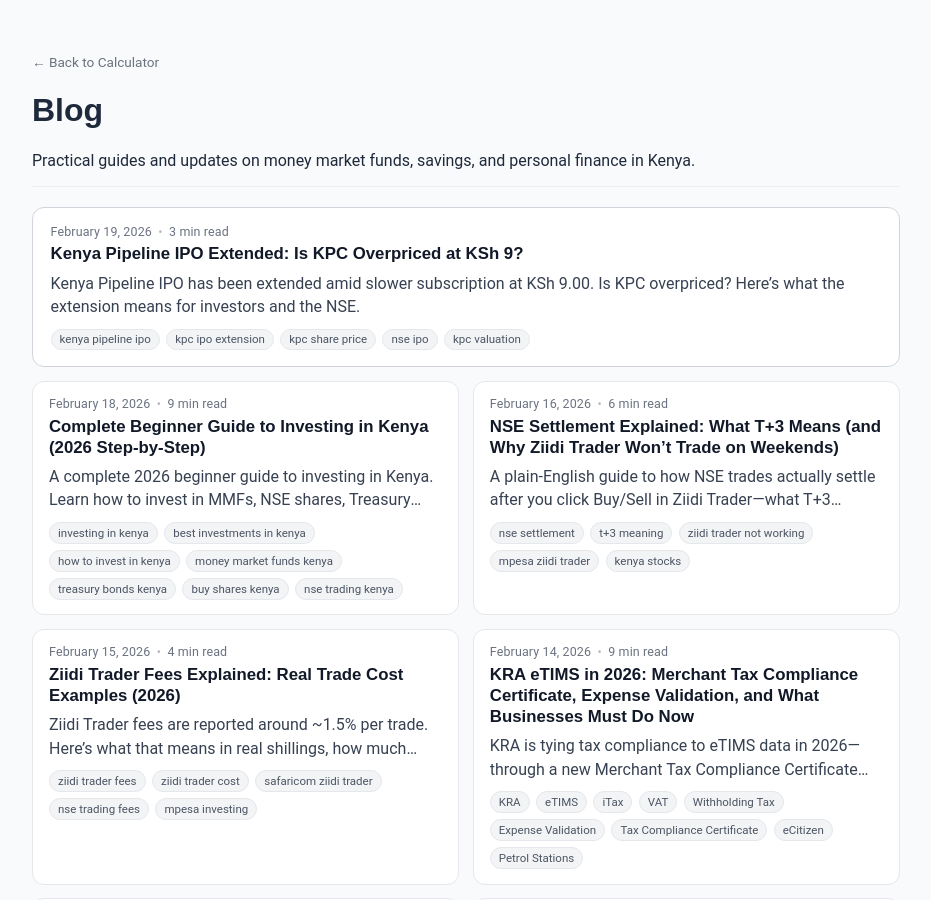
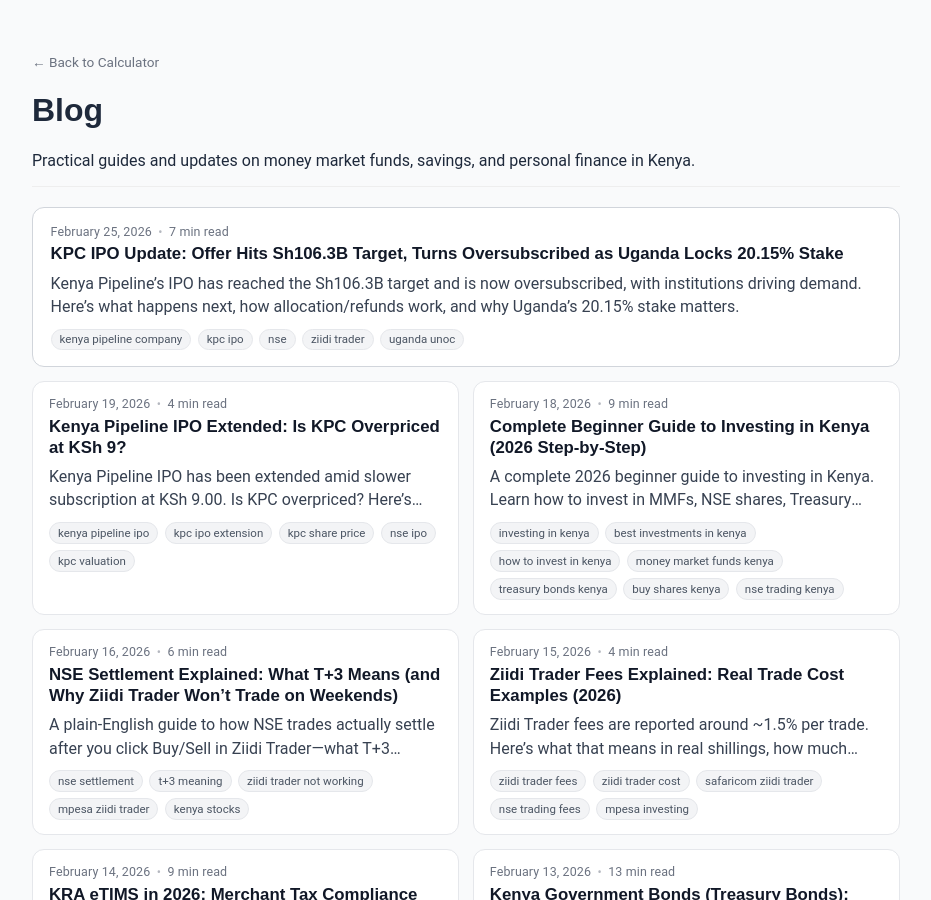
Before and after one commit to Coinimain/kenyanmmf, a Jekyll site: the page built from blog.md, in a window 1280 px wide and 900 px high. Shown: the whole window, without its empty margins (174-1105 px from the left). Built offline with Jekyll 4.4.1, drawn with Linux system fonts in a browser that asks for light colours; comment, search, counter and statistics services are not loaded; some of the changed lines change nothing that is shown.

Commit message:
Add KPC IPO oversubscription update post + banner; link from extension analysis

```diff
--- a/_posts/2026-02-19-kenya-pipeline-ipo-extended-analysis.md
+++ b/_posts/2026-02-19-kenya-pipeline-ipo-extended-analysis.md
@@ -19,13 +19,15 @@
 
 ---
 
-The **Kenya Pipeline IPO** has officially been extended after slower-than-expected subscription at the offer price of **KSh 9.00 per share**.
+The **Kenya Pipeline IPO** was officially extended after slower-than-expected subscription at the offer price of **KSh 9.00 per share** - a move that intensified debate over whether the **KPC IPO price was too high** heading into the Nairobi Securities Exchange (NSE) listing.
 
-The move has intensified debate over whether the **KPC IPO price is too high** - and what that means for investors ahead of the Nairobi Securities Exchange (NSE) listing.
+Since then, the story has moved fast: the offer has now **hit the Sh106.3B target and is being reported as oversubscribed**, with demand described as heavily **institution-led**, and Uganda (via UNOC) securing a **20.15% strategic stake** in the deal.
 
-If you need the full breakdown of the offer structure, risks and benefits, read our original analysis first: **[Kenya Pipeline IPO: Risks and Benefits Explained](/2026/02/03/kenya-pipeline-ipo-risks-benefits.html)**
+If you need the full breakdown of the offer structure, risks, and valuation debate, start here: **[Kenya Pipeline IPO: Risks and Benefits Explained](/blog/kenya-pipeline-ipo-risks-benefits/)**
 
-This update focuses on the extension - and what IPO extensions usually signal.
+And for the latest “what happened after the extension” update - including what oversubscription means for allocation/refunds and what to expect next, read: **[KPC IPO Update: Offer Hits Sh106.3B Target, Oversubscribed as Uganda Locks 20.15% Stake](/blog/kpc-ipo-update-oversubscribed-uganda-stake/)**
+
+It explains **why the extension happened**, what extensions usually signal, and why the outcome matters even now that the IPO has closed.
 
 ---
 
@@ -114,13 +116,16 @@
 
 An IPO extension does not mean Kenya Pipeline is a weak business.
 
-It does mean there is friction between **price and demand**.
+It means there was friction between **price and demand** at **KSh 9.00** - and that investors (especially large institutions) took longer to commit at the valuation.
 
-For investors, the decision is straightforward:
+Now that the offer has **closed** and is being reported as **fully subscribed / oversubscribed**, the question shifts from “will it sell?” to:
 
-- Buy now if you are comfortable with the valuation and focused on dividend income.
-- Wait for listing if you believe the KPC share price may adjust lower.
+- **Who got allocated shares (and how much)?**
+- **How quickly will refunds be processed for unallocated amounts?**
+- **What will liquidity and price discovery look like once trading starts?**
 
-For full background analysis, read: **[Kenya Pipeline IPO: Risks and Benefits Explained](/2026/02/03/kenya-pipeline-ipo-risks-benefits.html)**
+For the full background analysis, read: **[Kenya Pipeline IPO: Risks and Benefits Explained](/blog/kenya-pipeline-ipo-risks-benefits/)**
 
-We will update this page as new KPC IPO subscription data becomes available.
+For the latest update, including oversubscription context, Uganda’s **20.15%** stake, and what investors should expect around **allocation and listing timelines**, read: **[KPC IPO Update: Offer Hits Sh106.3B Target, Oversubscribed as Uganda Locks 20.15% Stake](/blog/kpc-ipo-update-oversubscribed-uganda-stake/)**
+
+We’ll continue updating coverage as official **allocation results**, **refund processing**, and **NSE trading** details are confirmed.
--- /dev/null
+++ b/_posts/2026-02-25-kpc-ipo-update-oversubscribed-uganda-stake.md
@@ -0,0 +1,140 @@
+---
+layout: post
+title: "KPC IPO Update: Offer Hits Sh106.3B Target, Turns Oversubscribed as Uganda Locks 20.15% Stake"
+date: 2026-02-25
+categories: [investing, kenya, nse]
+tags:
+  - kenya pipeline company
+  - kpc ipo
+  - nse
+  - ziidi trader
+  - uganda unoc
+description: "Kenya Pipeline’s IPO has reached the Sh106.3B target and is now oversubscribed, with institutions driving demand. Here’s what happens next, how allocation/refunds work, and why Uganda’s 20.15% stake matters."
+permalink: /blog/kpc-ipo-update-oversubscribed-uganda-stake/
+image: /assets/images/kpc-ipo-update-oversubscribed-uganda-stake-1600x900.jpg
+image_alt: "KPC IPO Hits Target, Oversubscribed: Sh106.3B raised and Uganda secures 20.15% stake"
+image_caption: "KPC IPO update: offer hits Sh106.3B target and turns oversubscribed, with Uganda taking a 20.15% stake."
+image_source_name: "Kenya MMF Calculator"
+image_license: "Original graphic © Kenya MMF Calculator"
+---
+
+The Kenya Pipeline Company (NSE: $KPC) IPO has crossed a major milestone: the offer has **reached the Sh106.3 billion target** and is now being described as **oversubscribed**. For many investors, that headline is a relief, especially after weeks of mixed chatter around demand, valuation debates, and the decision to extend the offer window.
+
+This update breaks down what the “oversubscribed” label actually means for **allocation**, why the deal appears to have been **institution-led**, how **Uganda’s 20.15% entry** changes the narrative, and what investors using platforms like **Ziidi Trader** should expect when they see statuses like **“Pending Allocation.”**
+
+## Quick recap: the offer structure in plain English
+
+The IPO was structured as a major privatisation-style sale: the government offered **65% of KPC** to the public at **Sh9 per share**, with **11.81 billion ordinary shares** available. The stated fundraising goal was **Sh106.3 billion**, which is why this number keeps coming up in coverage and investor conversations.
+
+The offer period ran for weeks and was **extended by three working days** to allow more participation - a move that matters because extensions often happen when deal teams want to widen access and maximise take-up across categories (retail, institutions, regional investors, and foreign investors).
+
+Now that the window has closed, the market’s focus shifts from “did it sell?” to **who got what, and what happens next**.
+If you want the deeper background and valuation debate, see the earlier pieces here:
+- [KPC IPO risks & benefits](/blog/kenya-pipeline-ipo-risks-benefits/)
+- [KPC IPO extended analysis](/blog/kenya-pipeline-ipo-extended-analysis/)
+
+## Oversubscription: good headline, but it changes your allocation
+
+An oversubscribed IPO means there were **more valid applications than shares available**. That sounds great - and it often is a sign of strong demand - but it also increases the probability that many investors will receive:
+
+- **partial allocation** (not all the shares you applied for), and/or
+- **refunds** for the unallocated portion of your money.
+
+This is where expectations matter. If you applied thinking you’ll automatically get your full request, oversubscription can be frustrating. But it’s also a normal IPO outcome, especially when large investors submit big applications near the end of the book-building window.
+
+## Why institutions likely mattered more than retail this time
+
+One of the most important details in recent reporting is that the “extra” demand appears to have come largely from **institutional investors** - the kinds of buyers that can deploy large tickets in a single move (pension funds, banks, large asset managers, strategic investors, and corporates).
+
+That matters because institutional-heavy books can behave differently after listing:
+
+- **Less immediate selling pressure** (institutions often hold longer)
+- **Potentially thinner trading early on** (fewer shares circulating day-to-day)
+- **Price discovery driven by a smaller “free float”** if many shares sit with long-term holders
+
+Retail demand still matters for liquidity, but it’s not unusual for institutional money to “save” a book - especially for large transactions where the number is huge in local currency terms.
+
+The practical takeaway: even with oversubscription, early trading could still feel quiet if most shares are held tightly.
+
+## Uganda’s 20.15% stake: the twist that changed the story
+
+A major subplot in this IPO is Uganda’s entry through **Uganda National Oil Company (UNOC)**, with Uganda stating it secured a **20.15% stake** in KPC.
+
+Why this is significant:
+
+1. **KPC is strategic infrastructure.** It’s not just another consumer company - it’s a backbone asset for regional fuel logistics.
+2. **Uganda is deeply linked to the corridor.** Uganda’s petroleum supply chain relies heavily on the Kenya route (Mombasa → inland depots → onward distribution).
+3. **It reframes the IPO beyond “investment returns.”** Uganda’s stake is not only about dividends or price gains - it’s also about access, stability, and influence.
+
+In other words, Uganda’s participation makes the IPO look less like a pure “public market trade” and more like a **regional strategic positioning move**.
+
+### The governance angle: veto rights and board influence
+
+Alongside the stake, reporting has highlighted that Uganda negotiated governance protections — including **veto-style influence over certain major decisions**, such as leadership changes and dilution risk (new share issuance). Whether you view that as positive or negative depends on your lens:
+
+- **Positive:** A strategic investor demanding governance safeguards can increase predictability on tariffs, policy shifts, and strategic direction.
+- **Risk:** Any special rights can create complicated power dynamics between government objectives, private investor expectations, and regional interests.
+
+For investors, the key point is simple: governance headlines could remain a recurring driver of sentiment around the stock.
+
+## What happens next: allocation, refunds, then listing
+
+After close, the process typically moves through three stages:
+
+1. **Reconciliation of applications**
+   - The deal team matches broker/platform submissions, verifies categories, removes invalid duplicates, and finalises totals.
+
+2. **Allocation announcement**
+   - This is when investors find out how many shares they actually got.
+   - If you applied for 100 shares, you might get 100, or 60, or 0 - depending on category rules and oversubscription levels.
+
+3. **Crediting & refunds**
+   - Successful allocations are credited.
+   - Excess funds (from unallocated shares) are refunded based on the platform/broker processes.
+
+After allocations and credits settle, trading is expected to begin on the NSE on the communicated listing date.
+
+## Ziidi Trader status: “Pending Allocation” explained (and what to do)
+
+If you bought through Ziidi Trader and you’re seeing **“Pending Allocation,”** that typically means the platform is waiting for the official allocation results to be published and processed before it can update your holdings and wallet balance.
+
+If you’re new to Ziidi Trader, here’s the full walkthrough of how the feature works inside M-PESA, including where orders, IPO applications, balances, and confirmations appear: **[Ziidi Trader Complete Guide (Kenya)](/blog/ziidi-trader-complete-guide-kenya/)**.
+
+What you should do right now:
+
+- **Do nothing until the allocation date passes.** Pending status is normal in this window.
+- **Check for platform notifications** in the app (some platforms push a message once allocation/refunds are completed).
+- **Watch your cash balance and portfolio holdings** (refunds often appear as a balance credit, while shares appear as a holding).
+
+One note: if your app shows a strange countdown (like a very long “bidding closes in … days” message), treat that as a **display issue**, not a real extension. The only dates that matter are the official IPO notices and the confirmed allocation/listing schedule your platform shares.
+
+If your status remains pending well after allocations are supposed to be out, that’s when it makes sense to contact support with your transaction reference.
+
+## What to watch after listing: price, liquidity, and headlines
+
+Once KPC starts trading, investors will be watching three things closely:
+
+### 1) Price behaviour around the IPO price (Sh9)
+The market will quickly decide whether Sh9 feels cheap, fair, or expensive based on:
+- expected dividends
+- tariff policy and regulation
+- governance structure
+- future capex plans
+- macro liquidity at the NSE
+
+### 2) Liquidity and spread
+If big investors hold tightly, early sessions can show:
+- fewer shares offered for sale
+- wider bid/ask spreads
+- sharper moves when volume finally hits
+
+### 3) Policy and regional geopolitics
+Because this is strategic infrastructure and now includes a major regional stakeholder, headlines can move sentiment quickly - even when fundamentals haven’t changed.
+
+## Bottom line
+
+The IPO hitting the Sh106.3 billion target and being labelled oversubscribed is a strong finish - especially given the public debate during the offer period. But the next phase matters just as much: **allocation outcomes** will determine how many retail investors actually become shareholders, and how liquid the stock feels once it lists.
+
+Uganda’s 20.15% stake adds a strategic layer that can cut both ways: it can strengthen confidence in long-term stability, but it can also introduce governance complexity that the market will need to price in over time.
+
+If you applied through Ziidi Trader and you’re seeing **Pending Allocation**, that’s normal right now. The real moment comes when allocations are published, shares are credited, refunds are processed, and the stock begins trading on the NSE.
```
Also changed, not shown: assets/images/kpc-ipo-update-oversubscribed-uganda-stake-1600x900.jpg (added).
